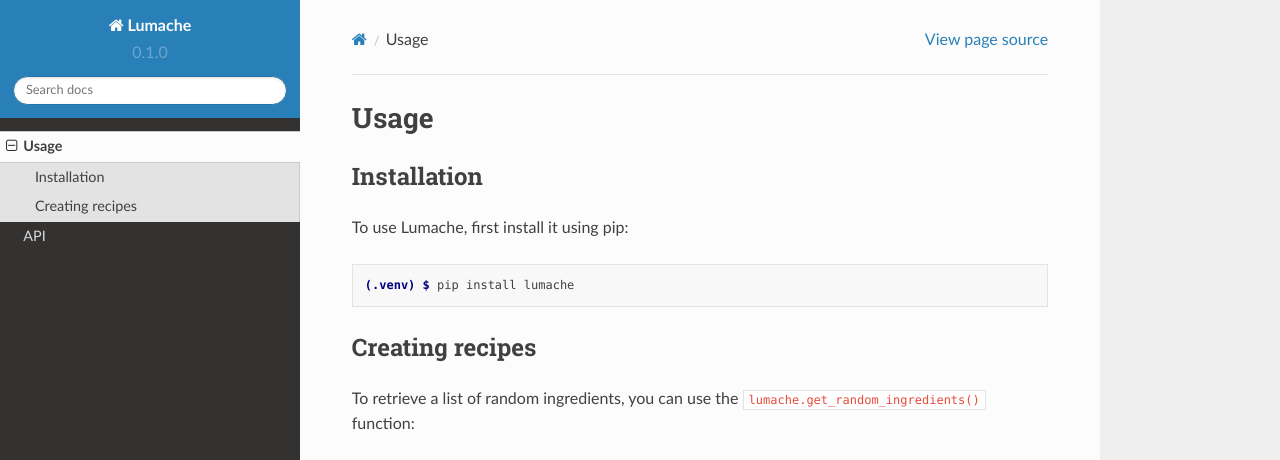
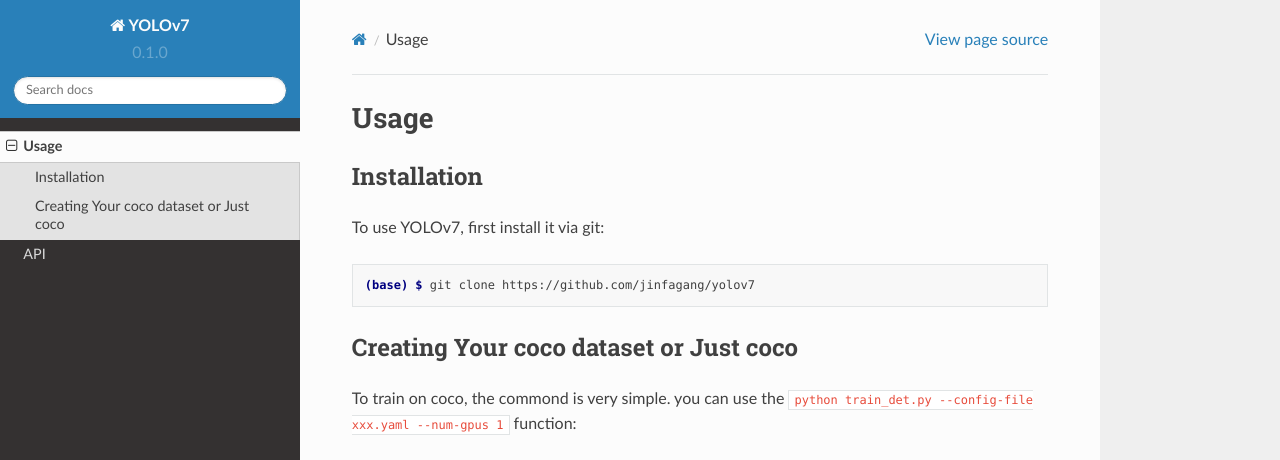
Before and after one commit to jinfagang/yolov7-doc, a Sphinx documentation site: the page built from docs/source/usage.rst, in a window 1280 px wide and 1095 px high. Shown: the top 460 px of the window. Built offline with Sphinx 7.4.7 and the Read the Docs theme 2.0.0, drawn with Linux system fonts in a browser that asks for light colours; some of the changed text lies outside the part shown; grey boxes are pictures that could not be loaded.

Commit message:
clean train entrance && preparing release new version

````diff
--- a/docs/source/conf.py
+++ b/docs/source/conf.py
@@ -2,9 +2,9 @@
 
 # -- Project information
 
-project = 'Lumache'
-copyright = '2021, Graziella'
-author = 'Graziella'
+project = 'YOLOv7'
+copyright = '2022, Lucas Jin'
+author = 'lucasjin'
 
 release = '0.1'
 version = '0.1.0'
--- a/docs/source/usage.rst
+++ b/docs/source/usage.rst
@@ -6,28 +6,33 @@
 Installation
 ------------
 
-To use Lumache, first install it using pip:
+To use YOLOv7, first install it via git:
 
 .. code-block:: console
 
-   (.venv) $ pip install lumache
+   (base) $ git clone https://github.com/jinfagang/yolov7
 
-Creating recipes
+Creating Your coco dataset or Just coco
 ----------------
 
-To retrieve a list of random ingredients,
-you can use the ``lumache.get_random_ingredients()`` function:
+To train on coco, the commond is very simple.
+you can use the ``python train_det.py --config-file xxx.yaml --num-gpus 1`` function:
 
-.. autofunction:: lumache.get_random_ingredients
+The ``train_det.py`` will automatically apply some augmentation **only** for detection. If you want train on instance segmentation:
 
-The ``kind`` parameter should be either ``"meat"``, ``"fish"``,
-or ``"veggies"``. Otherwise, :py:func:`lumache.get_random_ingredients`
-will raise an exception.
+``python train_inseg.py``.
 
-.. autoexception:: lumache.InvalidKindError
+You can try register your down dataset by:
 
-For example:
+```
+# VOC dataset in coco format
+DATASET_ROOT = "./datasets/voc"
+ANN_ROOT = DATASET_ROOT
+TRAIN_PATH = os.path.join(DATASET_ROOT, "JPEGImages")
+VAL_PATH = os.path.join(DATASET_ROOT, "JPEGImages")
+TRAIN_JSON = os.path.join(ANN_ROOT, "annotations_coco_train_2012.json")
+VAL_JSON = os.path.join(ANN_ROOT, "annotations_coco_val_2012.json")
 
->>> import lumache
->>> lumache.get_random_ingredients()
-['shells', 'gorgonzola', 'parsley']
+register_coco_instances("voc_train", {}, TRAIN_JSON, TRAIN_PATH)
+register_coco_instances("voc_val", {}, VAL_JSON, VAL_PATH)
+```
--- a/pyproject.toml
+++ b/pyproject.toml
@@ -3,6 +3,6 @@
 build-backend = "flit_core.buildapi"
 
 [project]
-name = "lumache"
-authors = [{name = "Graziella", email = "graziella@lumache"}]
+name = "YOLOv7"
+authors = [{name = "lucasjin", email = "jinfagang19@163.com"}]
 dynamic = ["version", "description"]
````
Also changed, not shown: 1 other file.
